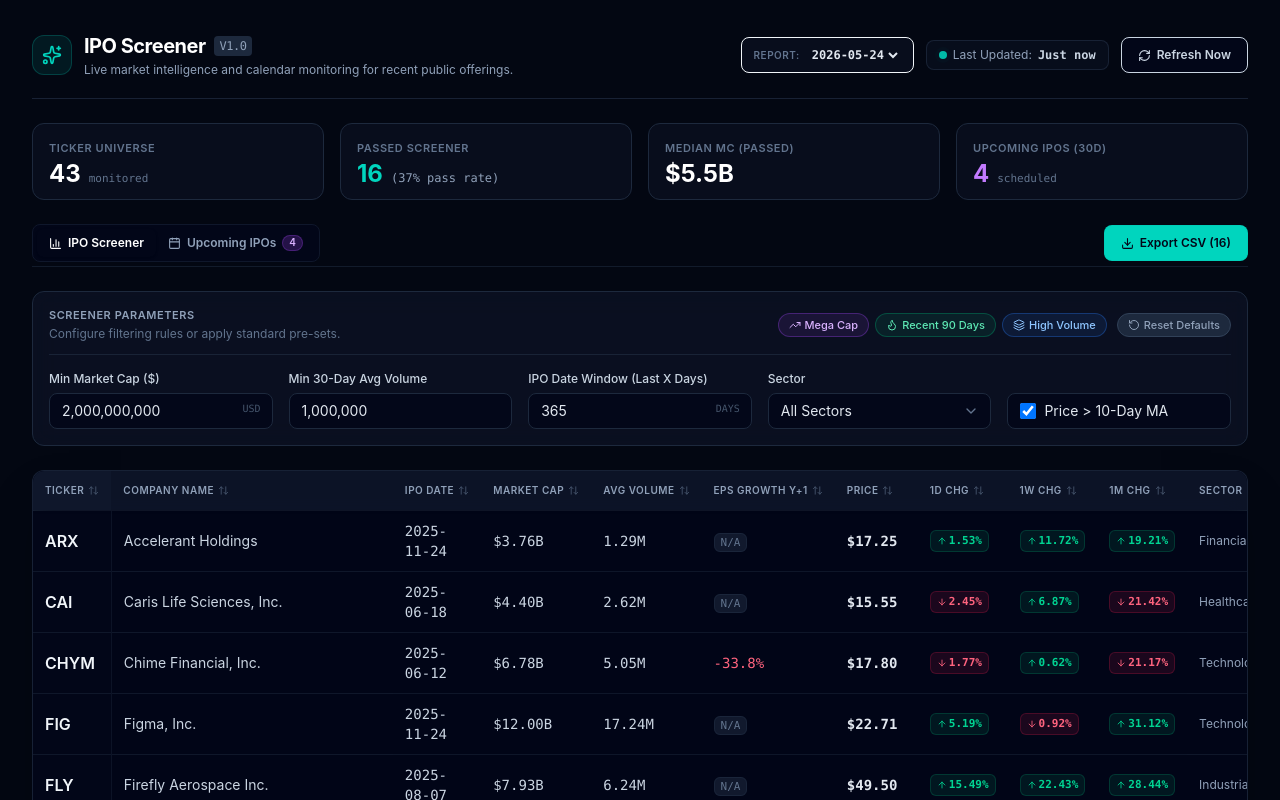
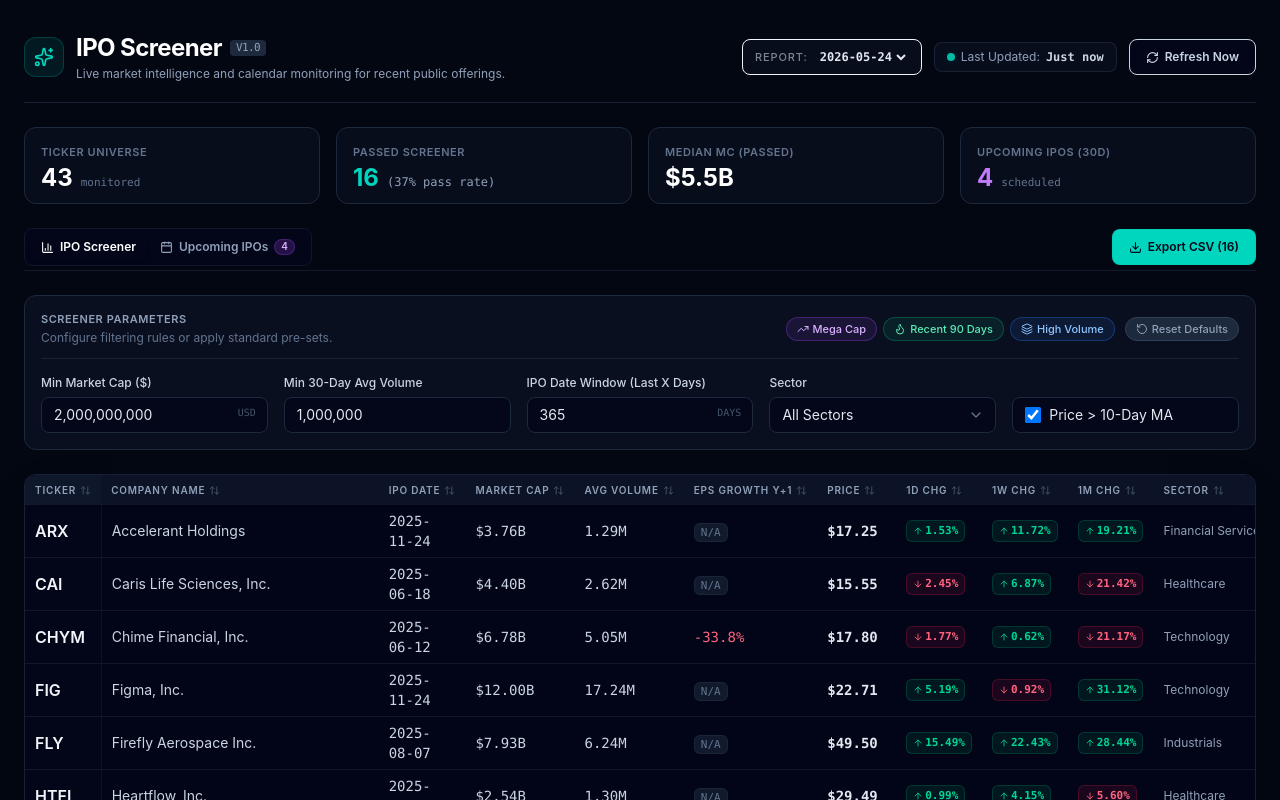
Before and after one commit to z5489/new_ipo, a React (Vite) app in the folder frontend/: page / in a window 1280 px wide. Shown: the top 800 px of the page. Built offline with nearby package versions, Linux system fonts and the light colour scheme.

Commit message:
style: apply UI aesthetic spacing skill to App and ScreenerTable

```diff
--- a/frontend/src/App.jsx
+++ b/frontend/src/App.jsx
@@ -61,7 +61,7 @@ function App() {
   };
 
   return (
-    <div className="min-h-screen bg-[#030712] text-slate-100 p-4 md:p-6 lg:p-8 flex flex-col gap-6 max-w-7xl mx-auto">
+    <div className="min-h-screen bg-[#030712] text-slate-100 p-4 md:py-8 md:px-6 flex flex-col gap-6 max-w-7xl mx-auto">
       {/* Header Area */}
       <header className="flex flex-col md:flex-row justify-between items-start md:items-center gap-4 border-b border-slate-800/80 pb-5">
         <div className="flex items-center gap-3">
@@ -69,8 +69,8 @@ function App() {
             <Sparkles size={20} />
           </div>
           <div>
-            <h1 className="text-xl font-bold tracking-tight text-white flex items-center gap-2">
-              IPO Screener <span className="text-xs bg-slate-800 text-slate-400 px-1.5 py-0.5 rounded font-mono font-medium">V1.0</span>
+            <h1 className="text-2xl font-bold tracking-tight text-white flex items-center gap-2">
+              IPO Screener <span className="text-[11px] bg-slate-800 text-slate-400 px-1.5 py-[1px] rounded font-mono font-medium">V1.0</span>
             </h1>
             <p className="text-xs text-slate-400 mt-0.5">
               Live market intelligence and calendar monitoring for recent public offerings.
@@ -83,7 +83,7 @@ function App() {
           {/* Date Selector */}
           {availableDates.length > 0 && (
             <div className="flex items-center gap-2 bg-slate-900/40 border border-slate-850 px-3 h-9 rounded-lg">
-              <span className="text-[10px] font-semibold uppercase tracking-wider text-slate-500 select-none">
+              <span className="text-[11px] font-medium uppercase tracking-[0.08em] text-slate-300 opacity-60 select-none">
                 Report:
               </span>
               <select
--- a/frontend/src/components/ScreenerTable.jsx
+++ b/frontend/src/components/ScreenerTable.jsx
@@ -105,14 +105,14 @@ export function ScreenerTable({ stocks }) {
   };
 
   const formatIPODate = (dateStr) => {
-    if (!dateStr) return <span className="text-[11px] bg-slate-800/60 text-slate-500 border border-slate-700/30 px-1.5 py-0.5 rounded-md font-mono">N/A</span>;
+    if (!dateStr) return <span className="text-[11px] bg-slate-800/60 text-slate-500 border border-slate-700/30 px-1.5 py-[1px] rounded font-mono">N/A</span>;
     return <span className="font-mono text-slate-300">{dateStr}</span>;
   };
 
   const SortHeader = ({ label, field }) => (
     <th
       onClick={() => handleSort(field)}
-      className="cursor-pointer select-none py-3 px-3 hover:bg-slate-800/40 text-slate-400 text-left font-semibold uppercase tracking-wider text-[10px] border-b border-slate-800 transition-colors whitespace-nowrap"
+      className="cursor-pointer select-none pt-2 pb-1.5 px-2.5 hover:bg-slate-800/40 text-slate-400 text-left font-semibold uppercase tracking-[0.08em] text-[10px] border-b border-slate-800 transition-colors whitespace-nowrap"
     >
       <div className="flex items-center gap-1">
         {label}
@@ -136,7 +136,7 @@ export function ScreenerTable({ stocks }) {
               {/* Sticky Ticker Column Header */}
               <th
                 onClick={() => handleSort("ticker")}
-                className="cursor-pointer select-none py-3 px-3 hover:bg-slate-800/40 text-slate-400 text-left font-semibold uppercase tracking-wider text-[10px] border-b border-slate-800 transition-colors sticky left-0 z-40 bg-slate-900 shadow-[2px_0_5px_rgba(0,0,0,0.3)] whitespace-nowrap"
+                className="cursor-pointer select-none pt-2 pb-1.5 px-2.5 hover:bg-slate-800/40 text-slate-400 text-left font-semibold uppercase tracking-[0.08em] text-[10px] border-b border-slate-800 transition-colors sticky left-0 z-40 bg-slate-900 shadow-[2px_0_5px_rgba(0,0,0,0.3)] whitespace-nowrap"
               >
                 <div className="flex items-center gap-1">
                   Ticker
@@ -178,29 +178,29 @@ export function ScreenerTable({ stocks }) {
                     className="hover:bg-slate-900/30 transition-colors duration-150 group cursor-pointer"
                   >
                     {/* Sticky Ticker Column Body */}
-                    <td className="py-2.5 px-3 sticky left-0 z-20 bg-slate-950 group-hover:bg-slate-900/60 shadow-[2px_0_5px_rgba(0,0,0,0.3)] border-r border-slate-800/40">
+                    <td className="py-1.5 px-2.5 sticky left-0 z-20 bg-slate-950 group-hover:bg-slate-900/60 shadow-[2px_0_5px_rgba(0,0,0,0.3)] border-r border-slate-800/40">
                       <div className="font-semibold text-slate-100 group-hover:text-teal-400 transition-colors">
                         {stock.ticker}
                       </div>
                     </td>
-                    <td className="py-2.5 px-3 text-slate-300 text-sm max-w-xs truncate" title={stock.name}>
+                    <td className="py-1.5 px-2.5 text-slate-300 text-sm max-w-xs truncate" title={stock.name}>
                       {stock.name}
                     </td>
-                    <td className="py-2.5 px-3 text-sm">{formatIPODate(stock.ipoDate)}</td>
-                    <td className="py-2.5 px-3 text-sm font-mono text-slate-300">{formatMarketCap(stock.marketCap)}</td>
-                    <td className="py-2.5 px-3 text-sm font-mono text-slate-300">{formatVolume(stock.avgVolume)}</td>
-                    <td className="py-2.5 px-3 text-sm">{formatEPSGrowth(stock.epsGrowthNextYear)}</td>
-                    <td className="py-2.5 px-3 text-sm font-mono text-slate-200 font-semibold">{formatPrice(stock.price)}</td>
-                    <td className="py-2.5 px-3 text-sm">{formatPriceChange(stock.change1d)}</td>
-                    <td className="py-2.5 px-3 text-sm">{formatPriceChange(stock.change1w)}</td>
-                    <td className="py-2.5 px-3 text-sm">{formatPriceChange(stock.change1m)}</td>
-                    <td className="py-2.5 px-3 text-xs text-slate-400 max-w-xs truncate" title={stock.sector}>
+                    <td className="py-1.5 px-2.5 text-sm">{formatIPODate(stock.ipoDate)}</td>
+                    <td className="py-1.5 px-2.5 text-sm font-mono text-slate-300">{formatMarketCap(stock.marketCap)}</td>
+                    <td className="py-1.5 px-2.5 text-sm font-mono text-slate-300">{formatVolume(stock.avgVolume)}</td>
+                    <td className="py-1.5 px-2.5 text-sm">{formatEPSGrowth(stock.epsGrowthNextYear)}</td>
+                    <td className="py-1.5 px-2.5 text-sm font-mono text-slate-200 font-semibold">{formatPrice(stock.price)}</td>
+                    <td className="py-1.5 px-2.5 text-sm">{formatPriceChange(stock.change1d)}</td>
+                    <td className="py-1.5 px-2.5 text-sm">{formatPriceChange(stock.change1w)}</td>
+                    <td className="py-1.5 px-2.5 text-sm">{formatPriceChange(stock.change1m)}</td>
+                    <td className="py-1.5 px-2.5 text-xs text-slate-400 max-w-xs truncate" title={stock.sector}>
                       {stock.sector}
                     </td>
-                    <td className="py-2.5 px-3 text-xs text-slate-400 max-w-xs truncate" title={stock.industry}>
+                    <td className="py-1.5 px-2.5 text-xs text-slate-400 max-w-xs truncate" title={stock.industry}>
                       {stock.industry}
                     </td>
-                    <td className="py-2.5 px-3 text-sm font-mono text-slate-300">{formatPE(stock.peRatio)}</td>
+                    <td className="py-1.5 px-2.5 text-sm font-mono text-slate-300">{formatPE(stock.peRatio)}</td>
                   </tr>
 
                   {expandedTicker === stock.ticker && (
```
